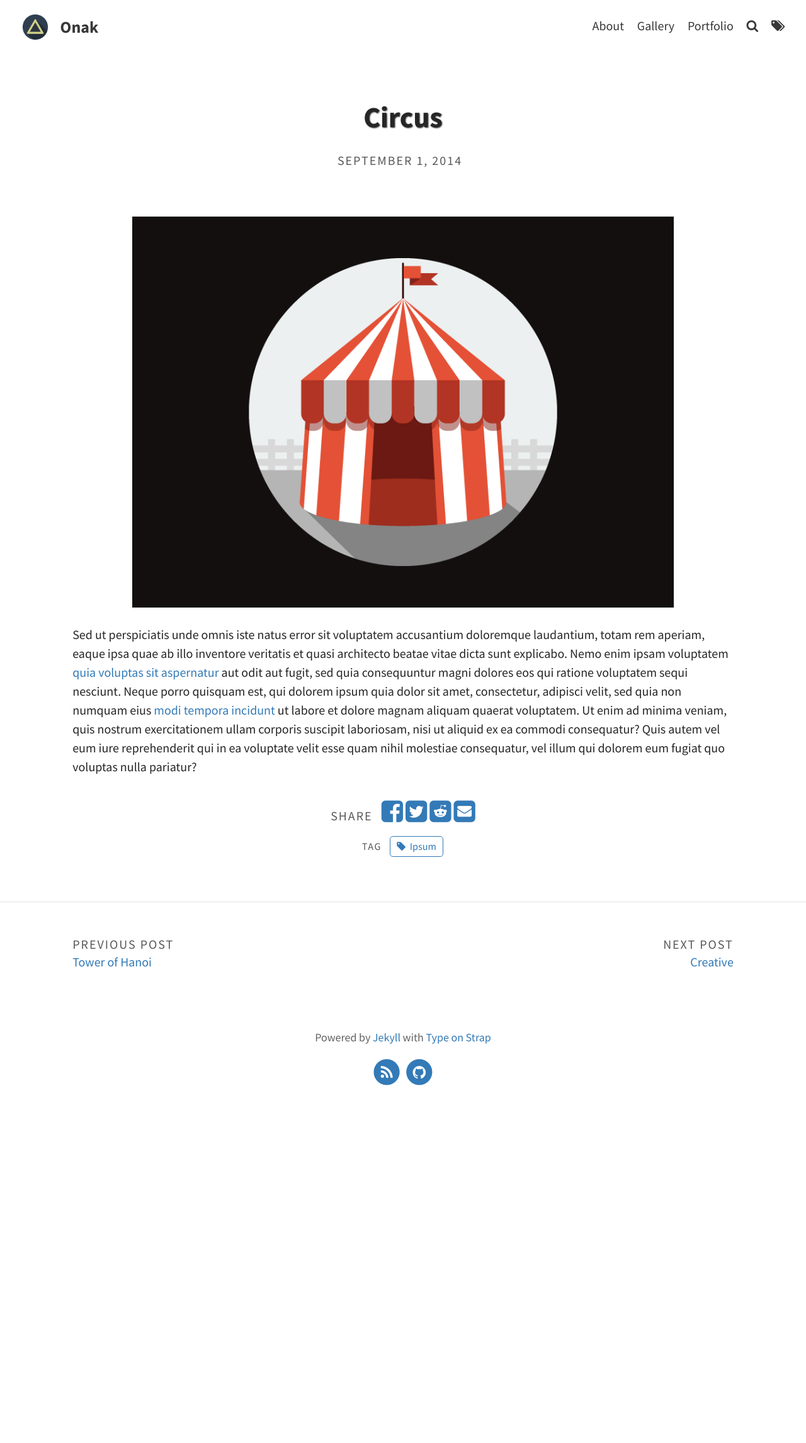
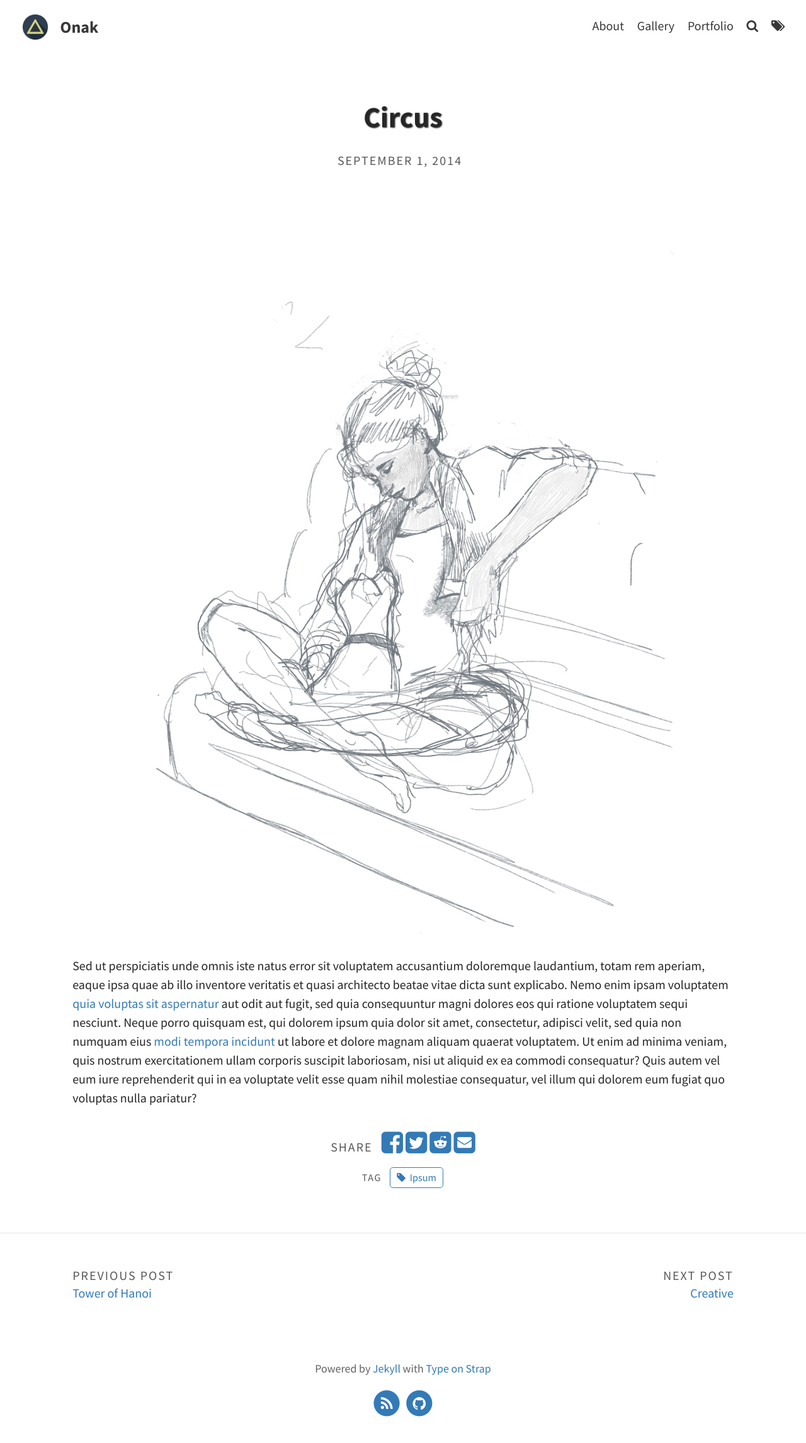
Before and after one commit to solver0/solver0.github.io, a Jekyll site: the page built from _portfolio/circus.md, in a window 1280 px wide. Shown: the whole page at 63% size. Built offline with Jekyll 4.4.1, drawn with Linux system fonts in a browser that asks for light colours; before the commit the page ends 1766 px from its top, so only the background shows below that.

Commit message:
Update circus.md

```diff
--- a/_portfolio/circus.md
+++ b/_portfolio/circus.md
@@ -1,7 +1,7 @@
 ---
 layout: post
 title: Circus
-img: "assets/img/portfolio/circus.png"
+img: "assets/img/procreate/A36B6660-8D77-40D8-B518-9EBA8F50E674.jpeg"
 date: September 2014
 tags: [Ipsum]
 ---
```
